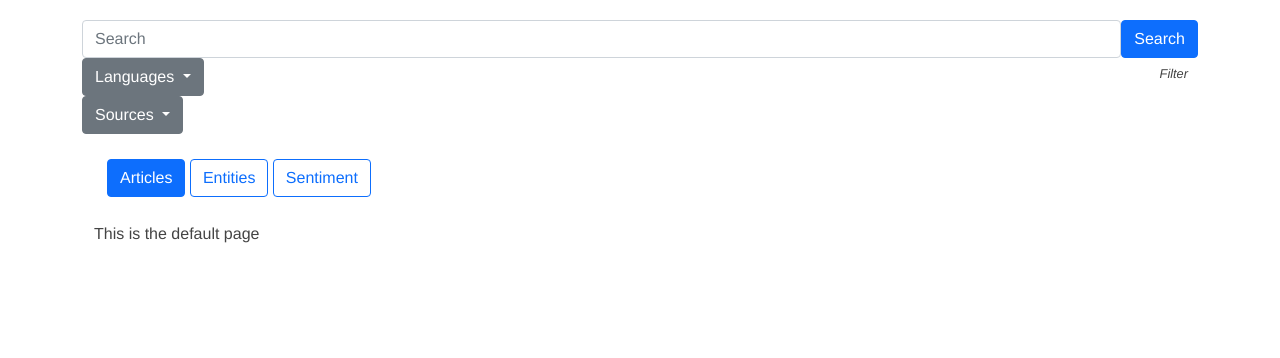
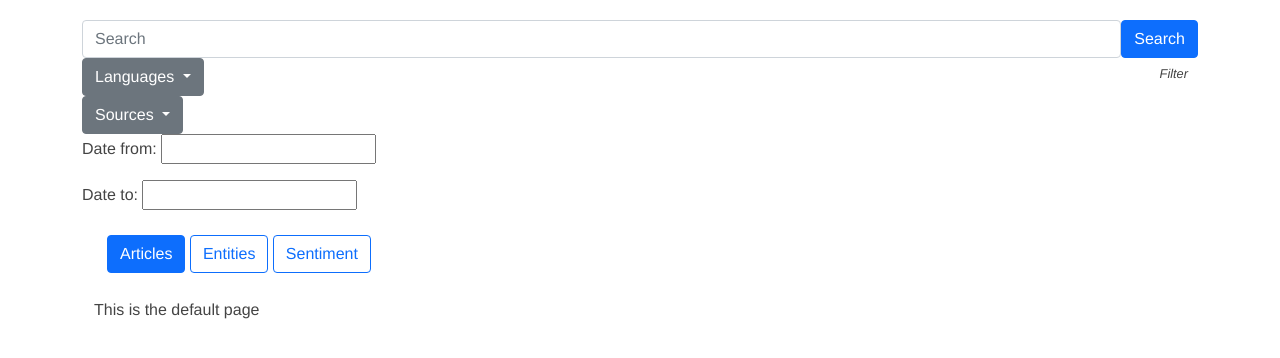
Before and after one commit to Pesinn/DataMining, a Flask app: page / in a window 1280 px wide. Shown: the part 56-414 px from the top of the page. Run offline with Flask 2, Linux system fonts and the light colour scheme; some libraries are stand-ins or nearby versions.

Commit message:
F: Date filters placeholders implemented

```diff
--- a/Frontend/app.py
+++ b/Frontend/app.py
@@ -69,6 +69,7 @@ def random_string(random_chars=12, alphabet="0123456789abcdef"):
 def index():
   search_req = req.conv_req_to_query_string(request)
   f = get_filter()
+  print("search req: ", search_req)
 
   # If no search query has been entered
   if "[]" in search_req or not search_req:
@@ -78,7 +79,6 @@ def index():
     art[0]["article_pages"] = page.article_pagination(art[0], request)
 
     if "[]" in art:
-      print("[]")
       return render_template("default.html", filter = f)
     return render_template("articles.html", filter = f, data = art[0])
   except Exception as error:
@@ -182,5 +182,5 @@ def create_word_cloud(ent):
 
   return f"{generated_image_path}{random_str}.png"
 
-port = int(os.environ.get('PORT', 5552))
+port = int(os.environ.get('PORT', 5550))
 app.run(host='0.0.0.0', port=port)
--- a/Frontend/static/code/factory/request.py
+++ b/Frontend/static/code/factory/request.py
@@ -1,13 +1,18 @@
 import static.code.factory.pagination as pagination
 
 def conv_req_to_query_string(req):
+  filter = {}
+  print(req)
   query_str = ""
   query_str = search(query_str, req)
   query_str = search_filter(query_str, req, "articles_limit")
-  query_str = search_filter_array(query_str, req, "sources")
-  query_str = search_filter_array(query_str, req, "languages")
+  query_str, filter["sources"] = search_filter_array(query_str, req, "sources")
+  query_str, filter["languages"] = search_filter_array(query_str, req, "languages")
   query_str = search_filter(query_str, req, "named_entities")
   query_str = pagination_handler(query_str, req)
+
+  print("languages", filter["languages"])
+
   return query_str
 
 def search(query_str, req):
@@ -40,15 +45,15 @@ def search_filter(query_str, req, name):
   return query_str
 
 def search_filter_array(query_str, req, name):
+  value_arr = []
   val = req.args.get(name)
   if val:
     value_arr = val.split(",")
-    print(value_arr)
     query_str = add_to_query_str(
       query_str,
       f"{name}={value_arr}"
     )
-  return query_str
+  return query_str, value_arr
 
 def add_to_query_str(query_str, query):
   if query_str in "":
--- a/Frontend/templates/navigation.html
+++ b/Frontend/templates/navigation.html
@@ -10,6 +10,8 @@
       <link rel="stylesheet" href="static/css/style.css">
       <link rel="stylesheet" href="static/css/search.css">
       <link rel="stylesheet" href="static/css/entities.css">
+      <link rel="stylesheet" href="static/utils/jquery-ui/1.13.1/jquery-ui.css">
+
       <meta charset="utf-8"/>
       <title>{% block nav_title %} Articles text mining {% endblock %}</title>
   </head>
@@ -29,14 +31,16 @@
                 <a class="nav-link" href="#">About</a>
                 </li>
             </ul>
-            </div>
         </div>
     </nav>
 
-      <!-- Option 1: Bootstrap Bundle with Popper -->
+    <!-- Option 1: Bootstrap Bundle with Popper -->
     <script src="static/utils/bootstrap/5.0.2/js/bootstrap.bundle.min.js"></script>
     <script src="static/utils/misc/search_bar.js"></script>
     <script src="https://cdnjs.cloudflare.com/ajax/libs/Chart.js/3.5.1/chart.min.js" integrity="sha512-Wt1bJGtlnMtGP0dqNFH1xlkLBNpEodaiQ8ZN5JLA5wpc1sUlk/O5uuOMNgvzddzkpvZ9GLyYNa8w2s7rqiTk5Q==" crossorigin="anonymous" referrerpolicy="no-referrer"></script>
+    <script src="https://code.jquery.com/jquery-3.6.0.js"></script>
+    <script src="static/utils/jquery-ui/1.13.1/jquery-ui.js"></script>
+
     <div class="container Content-frame">
       {% block content %}{% endblock %}
     </div>
--- a/Frontend/templates/search.html
+++ b/Frontend/templates/search.html
@@ -51,6 +51,8 @@
     </ul>
   </div>
 
+  <p>Date from: <input type="text" id="datepicker_date_from"></p>
+  <p>Date to: <input type="text" id="datepicker_date_to"></p>
 
 </div>
 
@@ -77,10 +79,18 @@
 </div>
 
 <script>
-var debug = false;
+$(document).ready(function () {
+  $( "#datepicker_date_from" ).datepicker({
+    dateFormat: "yy-mm-dd"
+  });
+  $( "#datepicker_date_to" ).datepicker({
+    dateFormat: "yy-mm-dd"
+  });
+});
 
 // Assign search input values from the URL
 document.getElementById("main-search-input").value = getQueryParameter("search");
+
 
 _sources = {};
 _lang = {};
@@ -192,6 +202,16 @@ function setCurrentPage(filter) {
   if(f != null && "sources" in f) {
     str += appendToSearchStringFilter(f["sources"], "sources");
   }
+  if(f != null && "date_from" in f) {
+    if(f["date_from"] != "" && f["date_from"] != null) {
+      str += "&date_from="+f["date_from"];
+    }
+  }
+  if(f != null && "date_to" in f) {
+    if(f["date_to"] != "" && f["date_to"] != null) {
+      str += "&date_to="+f["date_to"];
+    }
+  }
   return str;
 }
 
@@ -292,6 +312,7 @@ function mySubmitFunction(e) {
 }
 
 function redirectURL(source, filter) {
+  setDateFilters();
   var searchStr = convertSearchObjectToQueryString();
   var filterStr = setCurrentPage(filter);
 
@@ -300,8 +321,15 @@ function redirectURL(source, filter) {
     window.location = url;
   } else {
     var url = window.location.origin + source + searchStr + filterStr;
+    console.log(url);
     window.location = url;
   }
+}
+
+
+function setDateFilters() {
+  _filter["date_from"] = document.getElementById("datepicker_date_from").value
+  _filter["date_to"] = document.getElementById("datepicker_date_to").value
 }
 
 function modifyElementClass(id, addClass, removeClass) {
```
